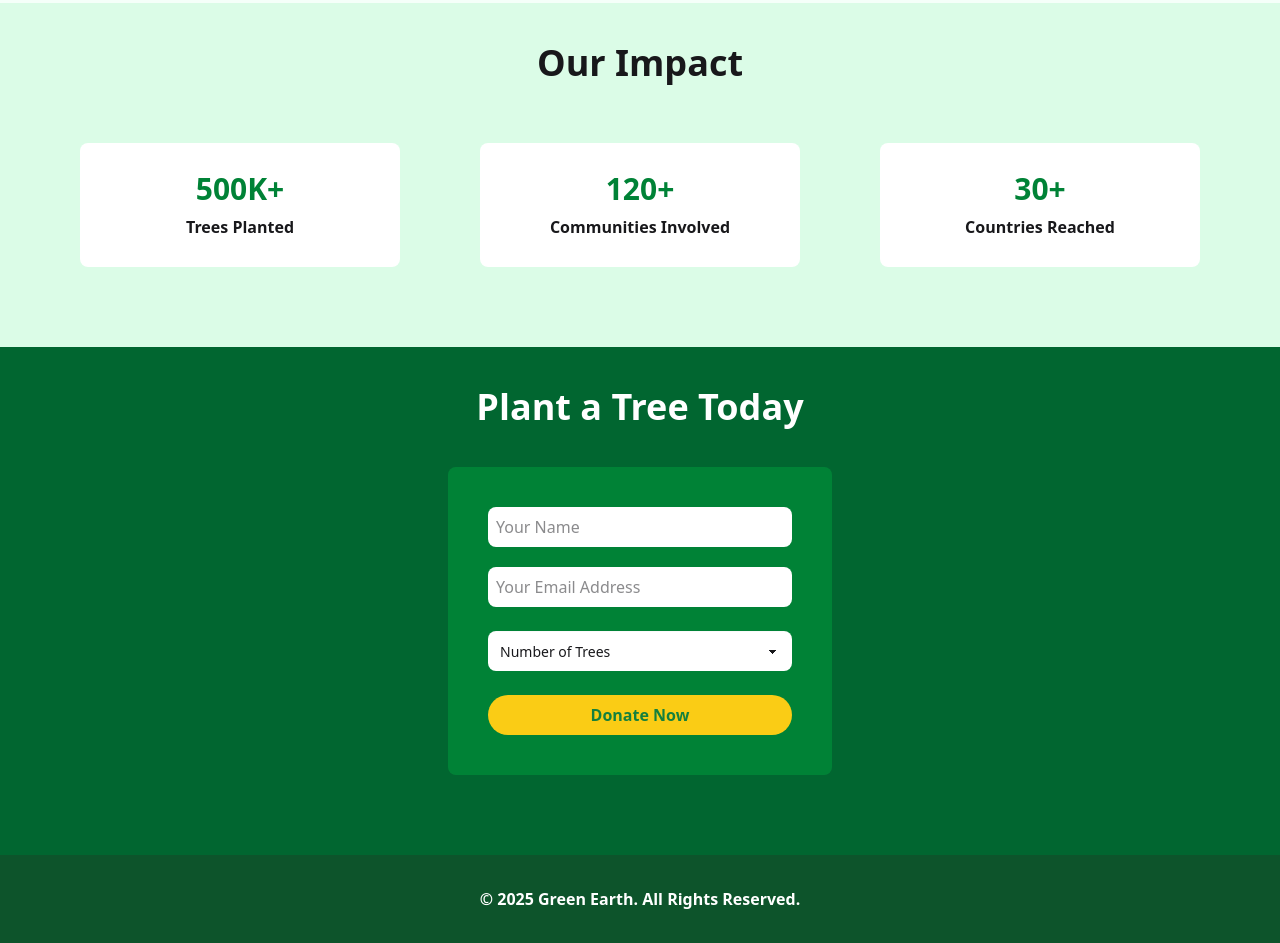
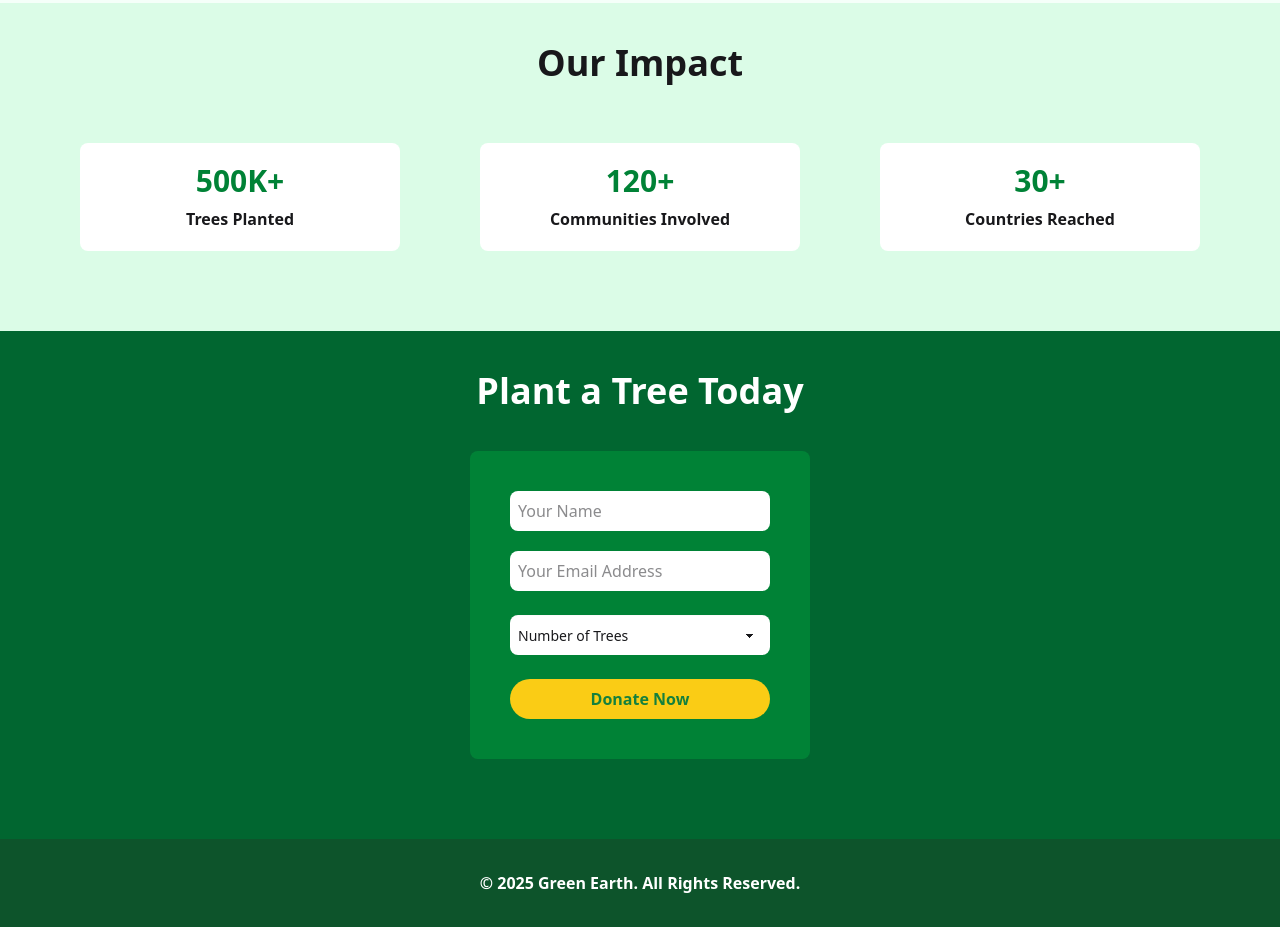
Before and after one commit to Shafayet999/ass6, a plain HTML site: page index.html in a window 1280 px wide. Shown: the part 1259-2202 px from the top of the page. Drawn offline with nearby package versions, Linux system fonts and the light colour scheme; no server answers.

Commit message:
done more

```diff
--- a/index.html
+++ b/index.html
@@ -106,15 +106,15 @@
     <div class="impact mt-20 bg-green-100">
         <h1 class="font-bold text-4xl text-center pt-10">Our Impact</h1>
         <div class="infos flex flex-col md:flex-row justify-around mx-20 mt-15 gap-20 pb-20">
-            <div class="first flex flex-col items-center p-7 gap-2 flex-1 bg-white rounded-lg">
+            <div class="first flex flex-col items-center p-5 gap-2 flex-1 bg-white rounded-lg">
                 <span class="text-green-700 font-bold text-3xl">500K+</span>
                 <span class="font-semibold">Trees Planted</span>
             </div>
-            <div class="second flex flex-col items-center p-7 gap-2 flex-1 bg-white rounded-lg">
+            <div class="second flex flex-col items-center p-5 gap-2 flex-1 bg-white rounded-lg">
                 <span class="text-green-700 font-bold text-3xl">120+</span>
                 <span class="font-semibold">Communities Involved</span>
             </div>
-            <div class="third flex flex-col items-center p-7 gap-2 flex-1 bg-white rounded-lg">
+            <div class="third flex flex-col items-center p-5 gap-2 flex-1 bg-white rounded-lg">
                 <span class="text-green-700 font-bold text-3xl">30+</span>
                 <span class="font-semibold">Countries Reached</span>
             </div>
@@ -126,11 +126,11 @@
 
     <div class="last bg-green-800 mx-auto flex flex-col">
         <h1 class="font-bold text-4xl text-white text-center p-10">Plant a Tree Today</h1>
-        <form action="" class="p-10 bg-green-700 flex flex-col w-1/4 gap-5 mx-auto rounded-lg mb-20 w-96">
+        <form action="" class="p-10 bg-green-700 flex flex-col gap-5 mx-auto rounded-lg mb-20 w-85">
             <input class="bg-white p-2 border-none rounded-lg" type="text" placeholder="Your Name">
             <input class="bg-white p-2 border-none rounded-lg" type="email" placeholder="Your Email Address">
             <fieldset class="fieldset">
-                <select class="select w-full border-none rounded-lg">
+                <select class="select w-full border-none rounded-lg p-2">
                     <option disabled selected>Number of Trees</option>
                     <option>1 Tree - $5</option>
                     <option>5 Tree - $25</option>
```
